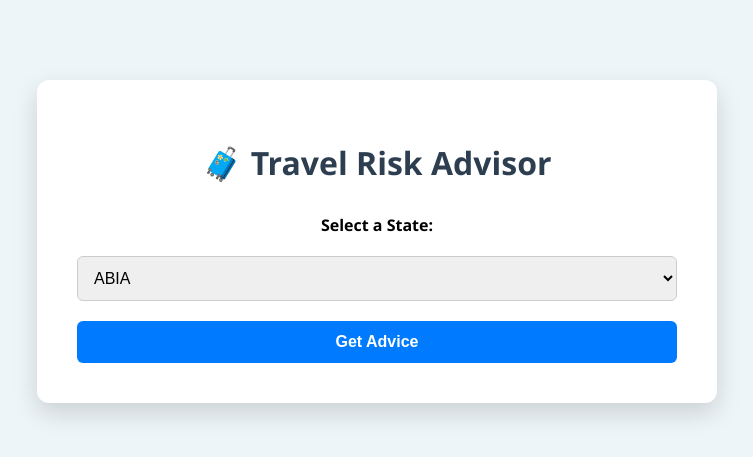
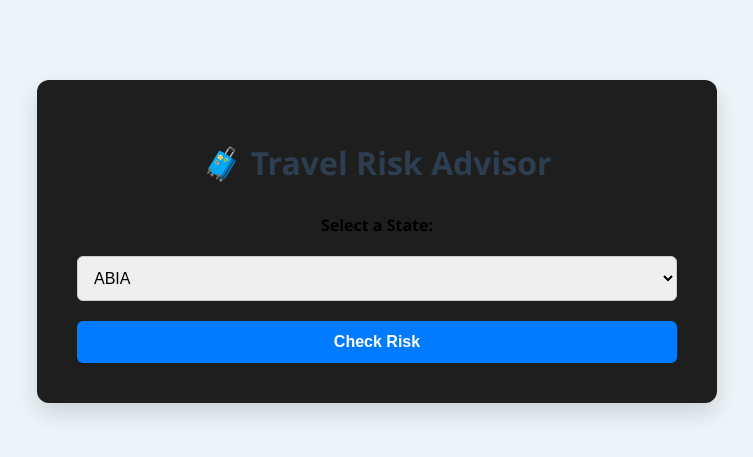
Before and after one commit to quin-dee/Travel-Risk-Advisor, a Flask app: page / in a window 1280 px wide. Shown: the top 457 px of the page, without its empty margins (263-1016 px from the left). Run offline with Flask 3, Linux system fonts and the light colour scheme; parts of the project's set-up code (start-up, migrations or seed data) failed here and were passed over.

Commit message:
Update index2.html

```diff
--- a/templates/index.html
+++ b/templates/index.html
@@ -11,7 +11,7 @@
         }
 
         .container {
-            background: white;
+            background: #1e1e1e;
             border-radius: 12px;
             padding: 40px;
             max-width: 600px;
@@ -70,7 +70,7 @@
                     <option value="{{ state }}">{{ state }}</option>
                 {% endfor %}
             </select>
-            <button type="submit">Get Advice</button>
+            <button type="submit">Check Risk</button>
         </form>
 
         {% if advice %}
```
